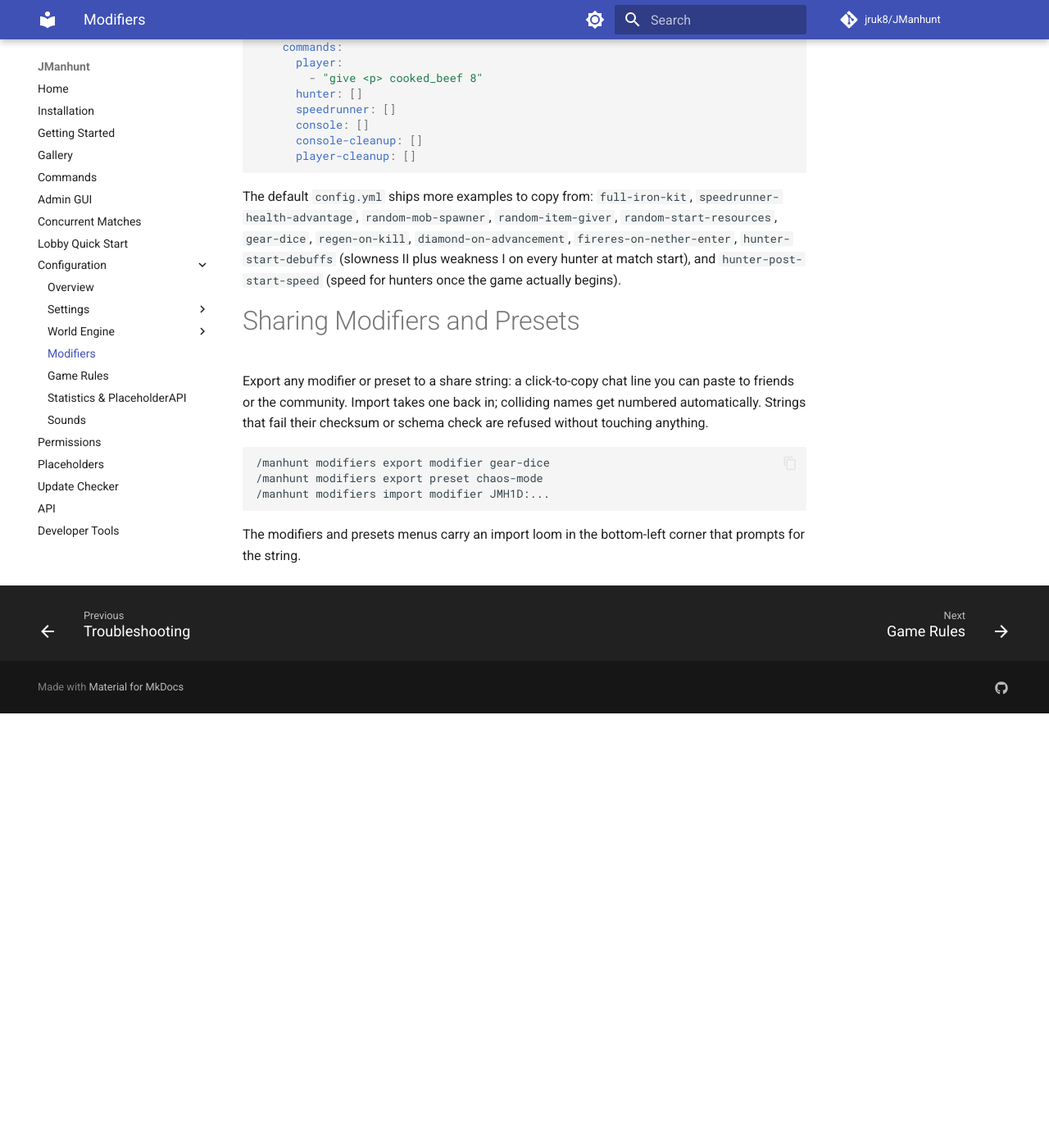
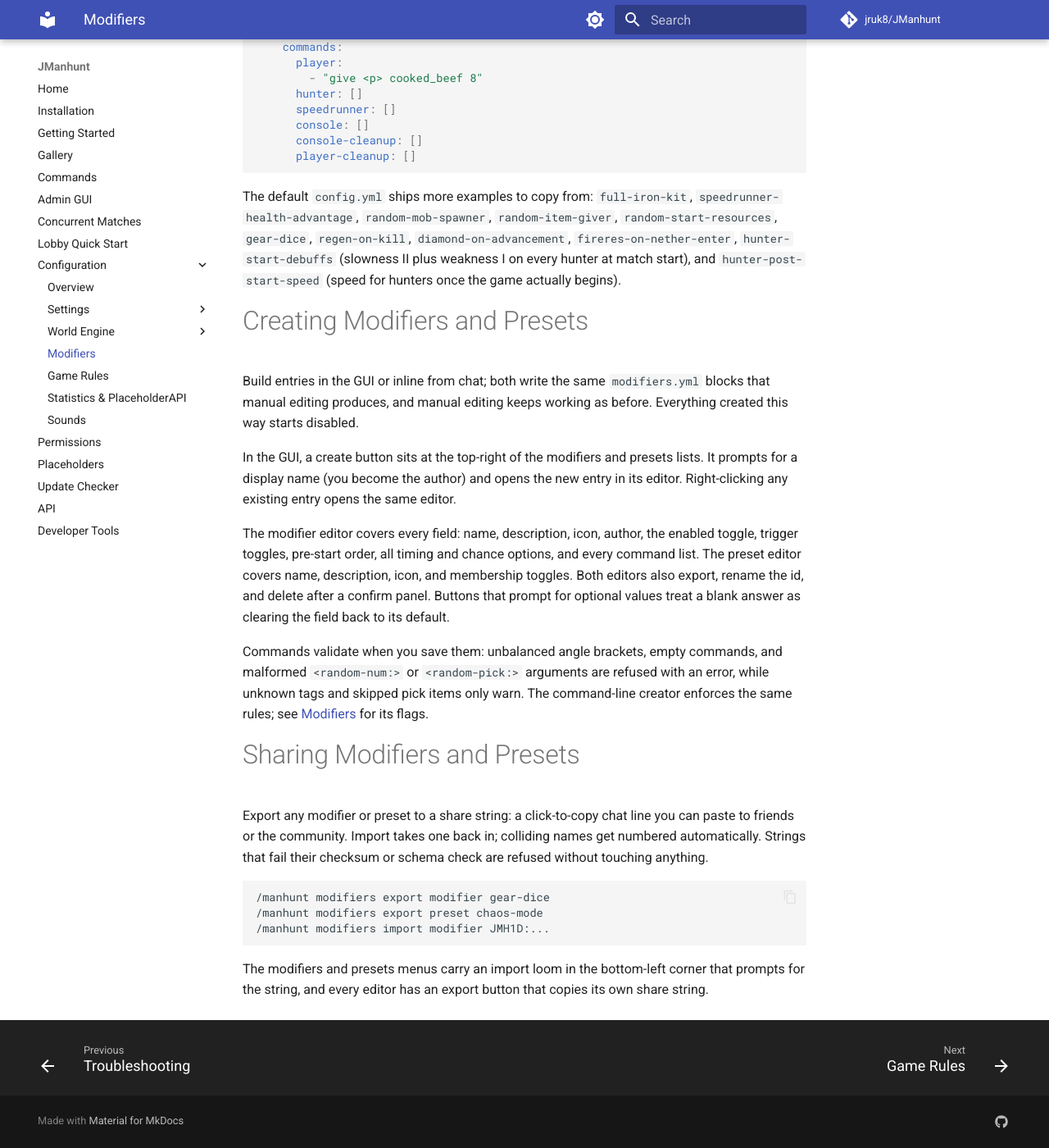
Before and after one commit to jruk8/JManhunt, an MkDocs documentation site: the page built from docs/configuration/modifiers.md, in a window 1280 px wide and 1400 px high, scrolled down 7432 px. Shown: the whole window at 82% size. Built offline with MkDocs 1.6.1 and Material for MkDocs 9.7.7, drawn with Linux system fonts in a browser that asks for light colours; comment, search, counter and statistics services are not loaded; before the commit the page ends 8302 px from its top, so only the background shows below that.

Commit message:
feat: creator docs and qa fixes

````diff
--- a/docs/configuration/modifiers.md
+++ b/docs/configuration/modifiers.md
@@ -333,6 +333,32 @@ The default `config.yml` ships more examples to copy from: `full-iron-kit`,
 weakness I on every hunter at match start), and `hunter-post-start-speed`
 (speed for hunters once the game actually begins).
 
+# Creating Modifiers and Presets
+
+Build entries in the GUI or inline from chat; both write the same
+`modifiers.yml` blocks that manual editing produces, and manual
+editing keeps working as before. Everything created this way starts
+disabled.
+
+In the GUI, a create button sits at the top-right of the modifiers
+and presets lists. It prompts for a display name (you become the
+author) and opens the new entry in its editor. Right-clicking any
+existing entry opens the same editor.
+
+The modifier editor covers every field: name, description, icon,
+author, the enabled toggle, trigger toggles, pre-start order, all
+timing and chance options, and every command list. The preset editor
+covers name, description, icon, and membership toggles. Both editors
+also export, rename the id, and delete after a confirm panel.
+Buttons that prompt for optional values treat a blank answer as
+clearing the field back to its default.
+
+Commands validate when you save them: unbalanced angle brackets,
+empty commands, and malformed `<random-num:>` or `<random-pick:>`
+arguments are refused with an error, while unknown tags and skipped
+pick items only warn. The command-line creator enforces the same
+rules; see [Modifiers](../commands.md#modifiers) for its flags.
+
 # Sharing Modifiers and Presets
 
 Export any modifier or preset to a share string: a click-to-copy chat
@@ -347,4 +373,5 @@ their checksum or schema check are refused without touching anything.
 ```
 
 The modifiers and presets menus carry an import loom in the
-bottom-left corner that prompts for the string.
+bottom-left corner that prompts for the string, and every editor has
+an export button that copies its own share string.
````
Also changed, not shown: docs/commands.md (+21 -2 lines), docs/gui.md (+12 -0 lines), 4 other files.
